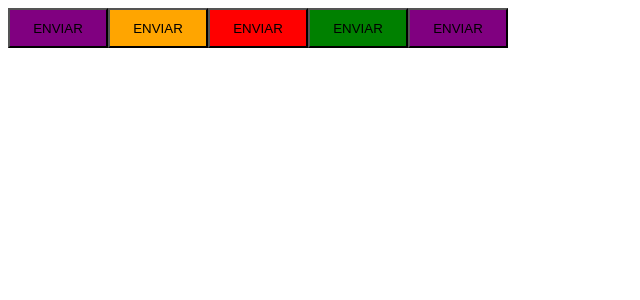
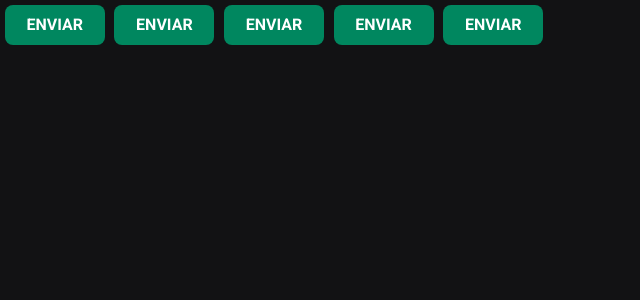
Before and after one commit to GabhPadilha02/ig-timer, a React (Vite) app: page / in a window 1280 px wide. Shown: the top 300 px of the page, without its empty margins (0-640 px from the left). Built offline with nearby package versions, Linux system fonts and the light colour scheme.

Commit message:
Adding global styles, eslint, themes, types of styled-components

```diff
--- a/index.html
+++ b/index.html
@@ -2,6 +2,9 @@
 <html lang="pt-br">
   <head>
     <meta charset="UTF-8" />
+    <link rel="preconnect" href="https://fonts.googleapis.com" />
+    <link rel="preconnect" href="https://fonts.gstatic.com" crossorigin />
+    <link href="https://fonts.googleapis.com/css2?family=Roboto+Mono:wght@700&family=Roboto:wght@400;700&display=swap" rel="stylesheet" />
     <meta name="viewport" content="width=device-width, initial-scale=1.0" />
     <title>Ignite Lab</title>
   </head>
--- a/package.json
+++ b/package.json
@@ -15,9 +15,11 @@
     "styled-components": "^5.3.5"
   },
   "devDependencies": {
+    "@rocketseat/eslint-config": "^1.1.3",
     "@types/react": "^18.0.15",
     "@types/react-dom": "^18.0.6",
     "@vitejs/plugin-react": "^2.0.0",
+    "eslint": "^8.22.0",
     "typescript": "^4.6.4",
     "vite": "^3.0.0"
   }
--- a/src/App.tsx
+++ b/src/App.tsx
@@ -1,14 +1,19 @@
-import { Button } from "./components/Button";
+import { Button } from './components/Button'
+import { ThemeProvider } from 'styled-components'
+
+import { defaultTheme } from './styles/themes/default'
+import { GlobalStyle } from './styles/global'
 
 export function App() {
   return (
-    <>
-        <Button variant="primary"/>
-        <Button variant="secondary"/>
-        <Button variant="danger"/>
-        <Button variant="success"/>
-        <Button/>
-    </>
+    <ThemeProvider theme={defaultTheme}>
+      <Button variant="primary" />
+      <Button variant="secondary" />
+      <Button variant="danger" />
+      <Button variant="success" />
+      <Button />
 
+      <GlobalStyle />
+    </ThemeProvider>
   )
 }
--- a/src/components/Button.styles.ts
+++ b/src/components/Button.styles.ts
@@ -1,24 +1,35 @@
-import styled from 'styled-components';
+import styled, { css } from 'styled-components'
 
-export type ButtonVariant =  'primary' | 'secondary' | 'danger' | 'success';
+export type ButtonVariant = 'primary' | 'secondary' | 'danger' | 'success'
 
 interface ButtonContainerProps {
-  variant: ButtonVariant;
+  variant: ButtonVariant
 }
 
 const ButtonVariants = {
   primary: 'purple',
   secondary: 'orange',
   danger: 'red',
-  success: 'green'
+  success: 'green',
 }
 
 export const ButtonContainer = styled.button<ButtonContainerProps>`
   width: 100px;
   height: 40px;
-
-  ${props => {
-    return `background-color: ${ButtonVariants[props.variant]}`
-  }}
-
+  background-color: ${(props) => props.theme['green-500']};
+  border: none;
+  border-radius: 8px;
+  color: ${(props) => props.theme.white};
+  margin: 0.3rem;
+  cursor: pointer;
+  font-weight: bold;
+  transition: all 0.2s ease-in-out;
+  &:hover {
+    filter: brightness(0.8);
+  }
+  /* ${(props) => {
+    return css`
+      background-color: ${ButtonVariants[props.variant]};
+    `
+  }} */
 `
--- a/src/main.tsx
+++ b/src/main.tsx
@@ -1,10 +1,9 @@
 import React from 'react'
 import ReactDOM from 'react-dom/client'
-import { App }from './App'
-
+import { App } from './App'
 
 ReactDOM.createRoot(document.getElementById('root') as HTMLElement).render(
   <React.StrictMode>
     <App />
-  </React.StrictMode>
+  </React.StrictMode>,
 )
--- /dev/null
+++ b/src/styles/global.ts
@@ -0,0 +1,25 @@
+import { createGlobalStyle } from 'styled-components'
+
+export const GlobalStyle = createGlobalStyle`
+  *{
+    padding: 0;
+    margin: 0;
+    box-sizing: border-box;
+  }
+
+  :focus{
+    outline: 0;
+    box-shadow: 0 0 0 2px ${(props) => props.theme['gray-500']};
+  }
+
+  body{
+    background: ${(props) => props.theme['gray-900']};
+    color: ${(props) => props.theme['gray-300']}
+  }
+
+  body, input, textarea, button {
+    font-family: 'Roboto', sans-serif;
+    font-weight: 400;
+    font-size: 1rem;
+  }
+`
--- /dev/null
+++ b/src/styles/themes/default.ts
@@ -0,0 +1,21 @@
+export const defaultTheme = {
+  white: '#ffffff',
+
+  'gray-100': '#E1E1E6',
+  'gray-300': '#C4C4CC',
+  'gray-400': '#8D8D99',
+  'gray-500': '#7C7C8A',
+  'gray-600': '#323238',
+  'gray-700': '#29292E',
+  'gray-800': '#202024',
+  'gray-900': '#121214',
+
+  'green-300': '#00B37E',
+  'green-500': '#00875F',
+  'green-700': '#015F43',
+
+  'red-500': '#AB222E',
+  'red-700': '#7A1921',
+
+  'yellow-500': '#FBA94C',
+}
```
Also changed, not shown: src/@types/styled.d.ts (added, +8 -0 lines), src/components/Button.tsx (+4 -9 lines), .eslintrc.json (added), 1 other file (tests, documents, lock files or other folders).
